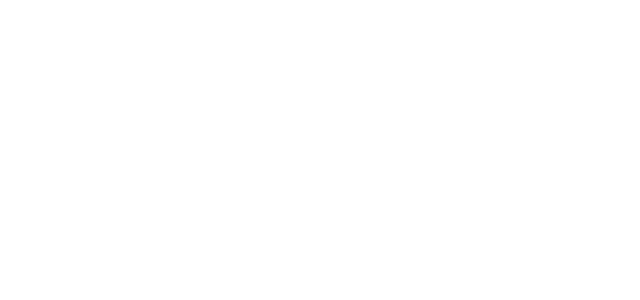
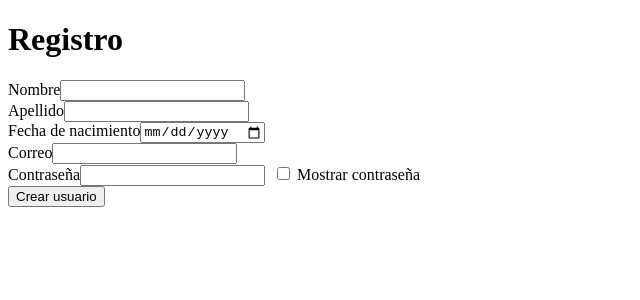
Before and after one commit to UTN-BDA/simple_social_network, a React (Create React App) app in the folder frontend/: page /register in a window 1280 px wide. Before the commit this address had no page. Shown: the top 300 px of the page, without its empty margins (0-640 px from the left). Built offline with nearby package versions, Linux system fonts and the light colour scheme; the HTML template or start-up script is replaced by a standard one.

Commit message:
Se agrego registro de usuarios.

```diff
--- a/frontend/src/App.js
+++ b/frontend/src/App.js
@@ -2,6 +2,7 @@
 import Login from './pages/Login';
 import Home from './pages/Home';
 import Profile from './pages/Profile';
+import Register from './pages/Register';
 
 function App() {
 
@@ -9,6 +10,7 @@
     <Router>
       <Routes>
         <Route path="/" element={<Login />} />
+        <Route path="/register" element={<Register/>} />
         <Route path="/home" element={<Home />} />
         <Route path="/profile" element={<Profile />} />
       </Routes>
--- a/frontend/src/pages/Login.js
+++ b/frontend/src/pages/Login.js
@@ -1,9 +1,14 @@
 import { useState } from 'react';
+import { useNavigate } from 'react-router-dom';
 
 function Login() {
 
   var [contraseña, setContraseña] = useState("");
   var [correo, setCorreo] = useState("");
+  const [error, setError] = useState(null);
+  const [mostrar, setMostrar] = useState(false);
+
+  const navigate = useNavigate();
 
   // const handleLogin = () => {
   //   fetch('http://localhost:5000/inicio')
@@ -12,7 +17,7 @@
   // };
 
   const enviarDatos = () => {
-    fetch('http://localhost:5000/inicio',{
+    fetch('http://127.0.0.1:5000/login/',{
       method: 'POST',
       headers: {
       'Content-Type': 'application/json'
@@ -23,12 +28,31 @@
     )
     })
     .then(response => response.json())
-    .then(data => console.log(data))
+    .then(data => {
+        if (data.data) {
+          navigate('/home');
+        } else {
+          // Muestra el error recibido del backend
+          setError(data.message || "Error desconocido")
+        }
+      })
   }
+
+  const toggleMostrarContraseña = () => {
+    setMostrar(prev => !prev);
+  };
 
   return (
     <>
+      {error && <p style={{ color: 'red' }}>{error}</p>}
+
+
       <h1>Inicio de sesión</h1>
+
+      <label>¿No tienes cuenta? </label>
+      <button onClick={()=>navigate("/register")}>Registrate</button>
+
+      <br />
 
       <label>Correo electrónico: </label>
       <input
@@ -38,15 +62,24 @@
         onChange={(e) => setCorreo(e.target.value)}
         value={correo}
       />
+
       <br />
 
       <label>Contraseña: </label>
       <input
         required={true}
-        type="password"
+        type={mostrar ? 'text' : 'password'}
         onChange={(e) => setContraseña(e.target.value)}
         value={contraseña}
+        id='miContraseña'
       />
+      <label> Mostrar contraseña </label>
+      <input
+        type='checkbox'
+        checked={mostrar}
+        onChange={toggleMostrarContraseña}
+      />
+
       <br />
 
       <button onClick={enviarDatos}>Ingresar</button>
--- /dev/null
+++ b/frontend/src/pages/Register.js
@@ -0,0 +1,305 @@
+// import { useState } from 'react';
+// import { useNavigate } from 'react-router-dom';
+
+// function Register() {
+
+//   const [nombre, setNombre] = useState("");
+//   const [apellido, setApellido] = useState("");
+//   const [nacimiento, setNacimiento] = useState("");
+//   const [correo, setCorreo] = useState("");
+//   const [contraseña, setContraseña] = useState("");
+
+//   const [mostrar, setMostrar] = useState(false);
+//   const [error, setError] = useState(null);
+
+//   const navigate = useNavigate()
+
+//   const toggleMostrarContraseña = () => {
+//     setMostrar(prev => !prev);
+//   };
+
+//   const enviarDatos = () => {
+//     fetch('http://127.0.0.1:5000/login/',{
+//       method: 'POST',
+//       headers: {
+//       'Content-Type': 'application/json'
+//       },
+//       body: JSON.stringify(
+//         { correo: correo,
+//           contraseña: contraseña}
+//     )
+//     })
+//     .then(response => response.json())
+//     .then(data => {
+//         if (data.data) {
+//           navigate('/home');
+//         } else {
+//           // Muestra el error recibido del backend
+//           setError(data.message || "Error desconocido")
+//         }
+//       })
+//   }
+
+//   return (
+//     <div>
+//       {error && <p style={{ color: 'red' }}>{error}</p>}
+//       <h1>Estas en el register</h1>
+
+//       <label>Nombre</label>
+//       <input
+//         type="text"
+//         required="true"
+//         onChange={(e) => setNombre(e.target.value)}
+//         value={nombre}>
+//       </input>
+
+//       <br />
+
+//       <label>Apellido</label>
+//       <input
+//         type="text"
+//         required="true"
+//         onChange={(e) => setApellido(e.target.value)}
+//         value={apellido}
+//         ></input>
+
+//       <br />
+
+//       <label>Fecha de nacimiento</label>
+//       <input
+//         type="date"
+//         required="true"
+//         onChange={(e) => setNacimiento(e.target.value)}
+//         value={nacimiento}
+//       ></input>
+
+//       <br />
+
+//       <label>Correo</label>
+//       <input
+//       type="email"
+//       required="true"
+//       onChange={(e) => setCorreo(e.target.value)}
+//       value={correo}
+//       ></input>
+
+//       <br />
+
+//       <label>contraseña</label>
+//       <input
+//       type={mostrar ? 'text' : 'password'}
+//       required="true"
+//       onChange={(e) => setContraseña(e.target.value)}
+//       value={contraseña}
+//       ></input>
+//       <label> Mostrar contraseña </label>
+//       <input
+//         type='checkbox'
+//         checked={mostrar}
+//         onChange={toggleMostrarContraseña}
+//       />
+
+//       <br />
+
+//       <button onClick={enviarDatos}>Crear Usuario</button>
+
+//     </div>
+//   );
+// }
+
+// export default Register;
+
+import { useState } from "react";
+import { useNavigate } from "react-router-dom";
+
+function Register() {
+  const [nombre, setNombre] = useState("");
+  const [apellido, setApellido] = useState("");
+  const [nacimiento, setNacimiento] = useState("");
+  const [correo, setCorreo] = useState("");
+  const [contraseña, setContraseña] = useState("");
+
+  const [mostrar, setMostrar] = useState(false);
+  const [serverError, setServerError] = useState(null);
+  const [errors, setErrors] = useState({});     // <-- errores de validación
+
+  const navigate = useNavigate();
+
+  const toggleMostrarContraseña = () => setMostrar((p) => !p);
+
+  /* ----------  VALIDACIONES  ---------- */
+  const validate = () => {
+    const err = {};
+
+    // Nombre y Apellido
+    if (!nombre.trim()) err.nombre = "El nombre es obligatorio";
+    else if (nombre.length < 2 || nombre.length > 30)
+      err.nombre = "El nombre debe tener entre 2 y 30 caracteres";
+
+    if (!apellido.trim()) err.apellido = "El apellido es obligatorio";
+    else if (apellido.length < 2 || apellido.length > 30)
+      err.apellido = "El apellido debe tener entre 2 y 30 caracteres";
+
+    // Correo
+    const mailRegex = /^[^\s@]+@[^\s@]+\.[^\s@]+$/;
+    if (!correo) err.correo = "El correo es obligatorio";
+    else if (!mailRegex.test(correo)) err.correo = "Correo electrónico inválido";
+
+    // Fecha de nacimiento (ej. no permitir fechas futuras)
+    if (!nacimiento) err.nacimiento = "La fecha de nacimiento es obligatoria";
+    else if (new Date(nacimiento) > new Date())
+      err.nacimiento = "La fecha no puede ser futura";
+
+    // Contraseña
+    if (!contraseña) err.contraseña = "La contraseña es obligatoria";
+    else if (contraseña.length < 8)
+      err.contraseña = "Mínimo 8 caracteres";
+    // Extra: mayúscula, minúscula y número
+    else if (!/(?=.*[a-z])(?=.*[A-Z])(?=.*\d)/.test(contraseña))
+      err.contraseña = "Debe contener mayúscula, minúscula y número";
+
+    return err;
+  };
+
+  /* ----------  ENVÍO AL BACKEND  ---------- */
+  const enviarDatos = () => {
+    fetch("http://127.0.0.1:5000/register/", {
+      method: "POST",
+      headers: { "Content-Type": "application/json" },
+      body: JSON.stringify({
+        nombre,
+        apellido,
+        nacimiento,
+        correo,
+        contraseña,
+      }),
+    })
+      .then((r) => r.json())
+      .then((data) => {
+        if (data.message) {
+          navigate("/home");
+        } else {
+          setServerError(data.message || "Error desconocido");
+        }
+      })
+      .catch(() => setServerError("No se pudo conectar con el servidor"));
+  };
+
+  /* ----------  SUBMIT  ---------- */
+  const handleSubmit = (e) => {
+    e.preventDefault();
+    const err = validate();
+    setErrors(err);
+    if (Object.keys(err).length === 0) {
+      enviarDatos(); // solo si todo está OK
+    }
+  };
+
+  return (
+    <div>
+      <h1>Registro</h1>
+
+      {serverError && <p style={{ color: "red" }}>{serverError}</p>}
+
+      <form onSubmit={handleSubmit} noValidate>
+        {/* NOMBRE */}
+        <label>
+          Nombre
+          <input
+            type="text"
+            value={nombre}
+            onChange={(e) => setNombre(e.target.value)}
+            required
+            minLength={2}
+            maxLength={30}
+            className={errors.nombre && "error"}
+          />
+        </label>
+        {errors.nombre && <small className="errorMsg">{errors.nombre}</small>}
+
+        <br />
+
+        {/* APELLIDO */}
+        <label>
+          Apellido
+          <input
+            type="text"
+            value={apellido}
+            onChange={(e) => setApellido(e.target.value)}
+            required
+            minLength={2}
+            maxLength={30}
+            className={errors.apellido && "error"}
+          />
+        </label>
+        {errors.apellido && (
+          <small className="errorMsg">{errors.apellido}</small>
+        )}
+
+        <br />
+
+        {/* NACIMIENTO */}
+        <label>
+          Fecha de nacimiento
+          <input
+            type="date"
+            value={nacimiento}
+            onChange={(e) => setNacimiento(e.target.value)}
+            required
+            className={errors.nacimiento && "error"}
+          />
+        </label>
+        {errors.nacimiento && (
+          <small className="errorMsg">{errors.nacimiento}</small>
+        )}
+
+        <br />
+
+        {/* CORREO */}
+        <label>
+          Correo
+          <input
+            type="email"
+            value={correo}
+            onChange={(e) => setCorreo(e.target.value)}
+            required
+            className={errors.correo && "error"}
+          />
+        </label>
+        {errors.correo && <small className="errorMsg">{errors.correo}</small>}
+
+        <br />
+
+        {/* CONTRASEÑA */}
+        <label>
+          Contraseña
+          <input
+            type={mostrar ? "text" : "password"}
+            value={contraseña}
+            onChange={(e) => setContraseña(e.target.value)}
+            required
+            className={errors.contraseña && "error"}
+          />
+        </label>
+        {errors.contraseña && (
+          <small className="errorMsg">{errors.contraseña}</small>
+        )}
+
+        <label style={{ marginLeft: "0.5rem" }}>
+          <input
+            type="checkbox"
+            checked={mostrar}
+            onChange={toggleMostrarContraseña}
+          />{" "}
+          Mostrar contraseña
+        </label>
+
+        <br />
+
+        <button type="submit">Crear usuario</button>
+      </form>
+    </div>
+  );
+}
+
+export default Register;
```
